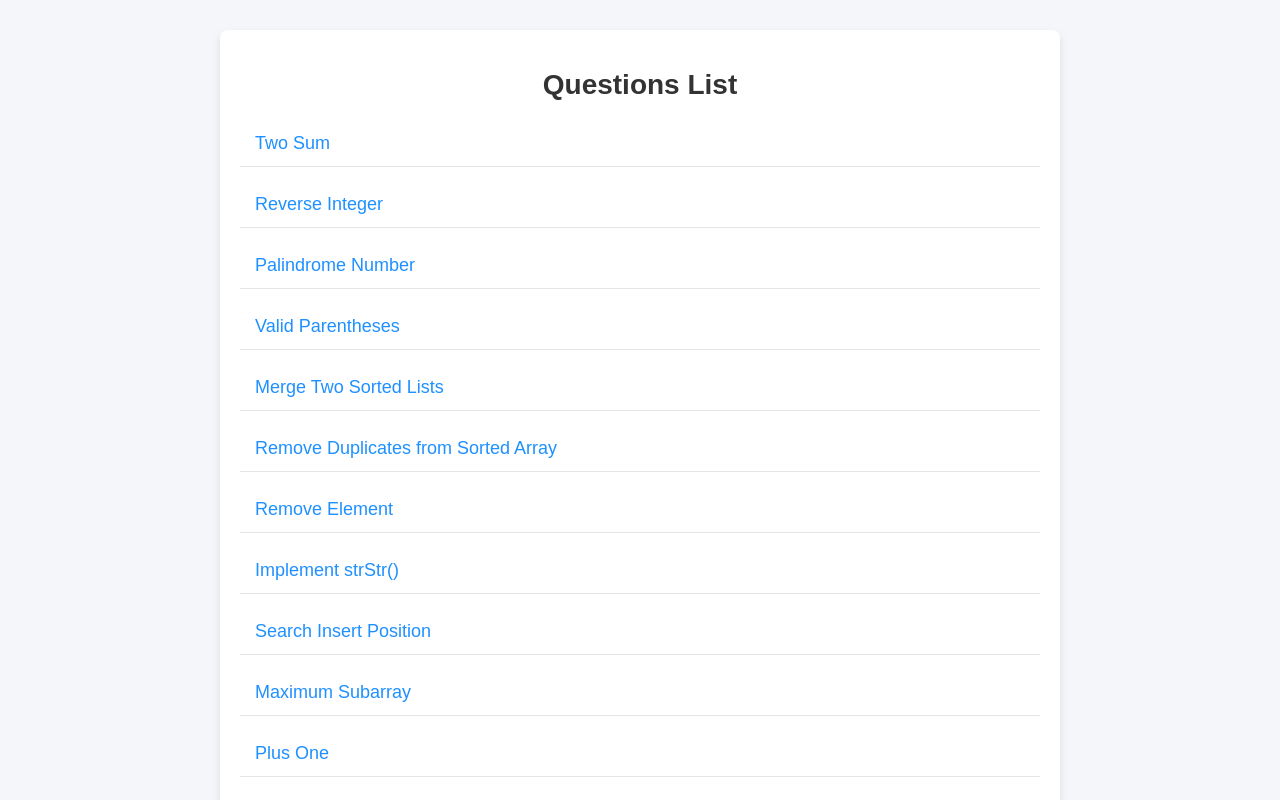
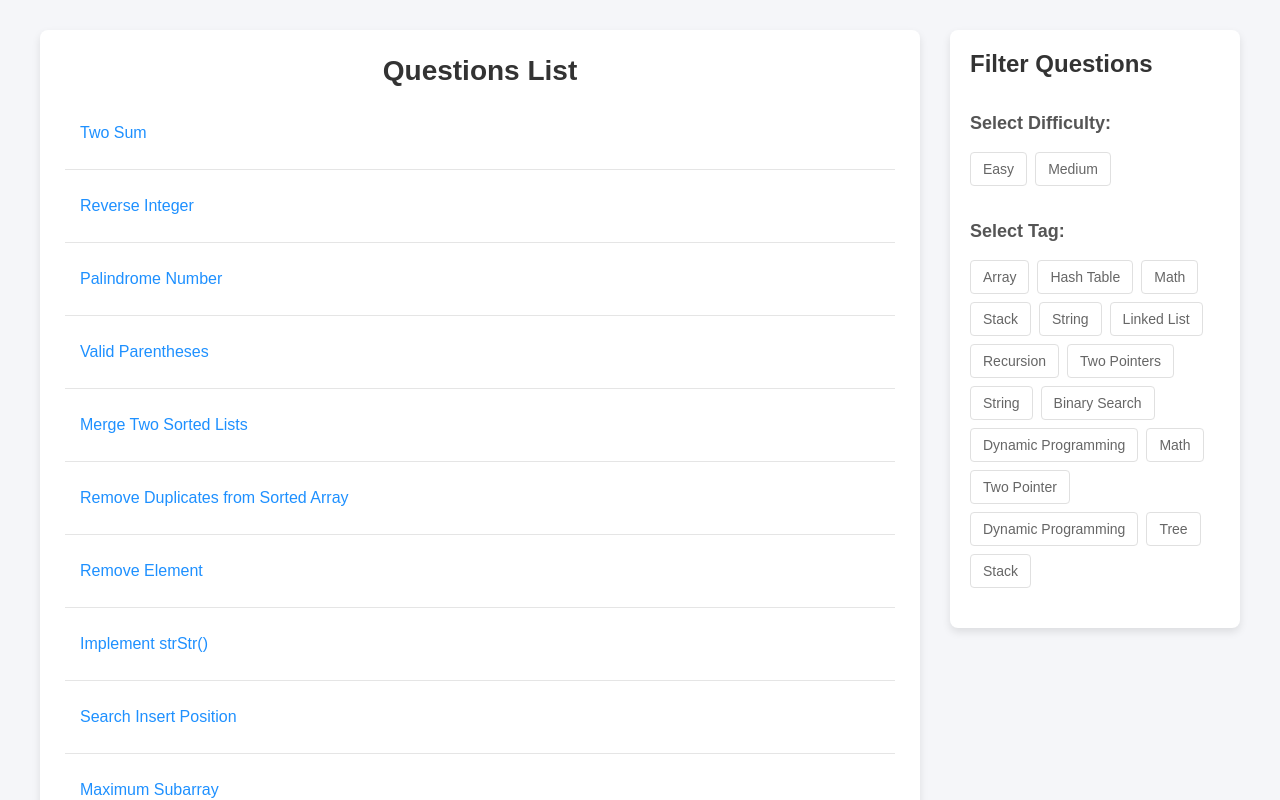
Before and after one commit to vtsl-DevRev/questionIDE, a React (Vite) app: page / in a window 1280 px wide. Shown: the top 800 px of the page. Built offline with nearby package versions, Linux system fonts and the light colour scheme.

Commit message:
filter added

```diff
--- a/src/assets/components/QuestionListComponent/QuestionListComponent.css
+++ b/src/assets/components/QuestionListComponent/QuestionListComponent.css
@@ -6,59 +6,151 @@ body {
     padding: 0;
 }
 
-/* Container for the whole component */
-#questionsList {
-    max-width: 800px;
+/* Main container layout */
+#questionsListContainer {
+    display: flex;
+    gap: 30px;
+    max-width: 1200px;
     margin: 30px auto;
+    padding: 0 20px;
+}
+
+/* Filter panel styles */
+#filterPanel {
+    flex: 0 0 250px;
+    background-color: #ffffff;
     padding: 20px;
-    background-color: #ffffff;
     border-radius: 8px;
     box-shadow: 0 4px 8px rgba(0, 0, 0, 0.1);
+    height: fit-content;
 }
 
-/* Title styling */
-h1 {
+#filterPanel h2 {
+    font-size: 24px;
+    color: #333;
+    margin-top: 0;
+    margin-bottom: 20px;
+}
+
+#filterPanel h3 {
+    font-size: 18px;
+    color: #555;
+    margin: 15px 0 10px;
+}
+
+/* Filter button containers */
+#difficultyButtons,
+#tagButtons {
+    display: flex;
+    flex-direction: column;
+    gap: 8px;
+    margin-bottom: 20px;
+}
+
+.buttonPanel {
+    display: flex;
+    flex-direction: row;
+    flex-wrap: wrap;
+    gap: 8px;
+}
+
+/* Filter button styles */
+#filterPanel button {
+    padding: 8px 12px;
+    border: 1px solid #e0e0e0;
+    border-radius: 4px;
+    background-color: #ffffff;
+    color: #666;
+    cursor: pointer;
+    transition: all 0.2s ease;
+    text-align: left;
+    font-size: 14px;
+    width: max-content;
+}
+
+#filterPanel button:hover {
+    background-color: #f5f6f9;
+    border-color: #1e90ff;
+    color: #1e90ff;
+}
+
+#filterPanel button.selected {
+    background-color: #1e90ff;
+    color: white;
+    border-color: #1e90ff;
+}
+
+/* Questions list styles */
+#questionsList {
+    flex: 1;
+    background-color: #ffffff;
+    padding: 25px;
+    border-radius: 8px;
+    box-shadow: 0 4px 8px rgba(0, 0, 0, 0.1);
+    min-width: 0; /* Prevents flex item from overflowing */
+}
+
+#questionsList h1 {
     font-size: 28px;
     font-weight: 600;
     color: #333;
-    margin-bottom: 20px;
+    margin-top: 0;
+    margin-bottom: 25px;
     text-align: center;
 }
 
 /* List styling */
-ul {
+#questionsList ul {
     list-style-type: none;
     padding: 0;
+    margin: 0;
 }
 
-li {
+#questionsList li {
     margin-bottom: 15px;
 }
 
 /* Link styling */
-a {
-    font-size: 18px;
+#questionsList a {
+    font-size: 16px;
     font-weight: 500;
     color: #1e90ff;
     text-decoration: none;
     display: block;
     padding: 12px 15px;
     border-radius: 6px;
-    transition: background-color 0.2s ease, transform 0.2s ease;
+    transition: all 0.2s ease;
 }
 
-a:hover {
+#questionsList a:hover {
     background-color: #f0f8ff;
     transform: translateY(-2px);
+    color: #0056b3;
 }
 
-/* Optional: Add a border between questions */
-li:not(:last-child) {
+/* Divider between questions */
+#questionsList li:not(:last-child) {
     border-bottom: 1px solid #e5e5e5;
+    padding-bottom: 15px;
 }
 
-/* Styling for the hover effect */
-a:hover {
-    cursor: pointer;
-    color: #0056b3;
+/* Responsive design */
+@media (max-width: 768px) {
+    #questionsListContainer {
+        flex-direction: column;
+        padding: 15px;
+    }
+
+    #filterPanel {
+        flex: none;
+        width: auto;
+    }
+
+    #questionsList {
+        padding: 20px;
+    }
+
+    #questionsList h1 {
+        font-size: 24px;
+    }
 }
--- a/src/assets/components/QuestionListComponent/QuestionListComponent.tsx
+++ b/src/assets/components/QuestionListComponent/QuestionListComponent.tsx
@@ -1,6 +1,6 @@
-import React from 'react'
-import { Link } from 'react-router-dom'
-import './QuestionListComponent.css'
+import React, { useState } from 'react';
+import { Link } from 'react-router-dom';
+import './QuestionListComponent.css';
 
 interface Testcases {
     input: string;
@@ -30,19 +30,76 @@ interface QuestionListProps {
 }
 
 const QuestionListComponent: React.FC<QuestionListProps> = ({ questionsData, handleQuestionClick }) => {
+    const [selectedDifficulties, setSelectedDifficulties] = useState<string[]>([]);
+    const [selectedTags, setSelectedTags] = useState<string[]>([]);
+
+    const handleDifficultyClick = (difficulty: string) => {
+        setSelectedDifficulties((prev) =>
+            prev.includes(difficulty) ? prev.filter((d) => d !== difficulty) : [...prev, difficulty]
+        );
+    };
+
+    const handleTagClick = (tag: string) => {
+        setSelectedTags((prev) =>
+            prev.includes(tag) ? prev.filter((t) => t !== tag) : [...prev, tag]
+        );
+    };
+
+    const filteredQuestions = questionsData.filter((question) => {
+        const matchesDifficulty = selectedDifficulties.length === 0 || selectedDifficulties.includes(question.difficulty);
+        const matchesTag = selectedTags.length === 0 || selectedTags.some((tag) => question.tags.includes(tag));
+        return matchesDifficulty && matchesTag;
+    });
+
+    const uniqueDifficulties = Array.from(new Set(questionsData.map((question) => question.difficulty)));
+    const uniqueTags = Array.from(new Set(questionsData.flatMap((question) => question.tags.split(','))));
 
     return (
+        <div id='questionsListContainer'>
             <div id='questionsList'>
                 <h1>Questions List</h1>
                 <ul>
-            {questionsData.map((question: Question) => (
+                    {filteredQuestions.map((question: Question) => (
                         <li key={question.id}>
                             <Link to={`/${question.id}`} onClick={() => handleQuestionClick(question)}>{question.title}</Link>
                         </li>
                     ))}
                 </ul>
             </div>
-    )
-}
+            <div id='filterPanel'>
+                <h2>Filter Questions</h2>
+                <div id='difficultyButtons'>
+                    <h3>Select Difficulty:</h3>
+                    <div className='buttonPanel'>
+                        {uniqueDifficulties.map((difficulty, index) => (
+                            <button
+                                key={index}
+                                onClick={() => handleDifficultyClick(difficulty)}
+                                className={selectedDifficulties.includes(difficulty) ? 'selected' : ''}
+                            >
+                                {difficulty}
+                            </button>
+                        ))}
+                    </div>
+                </div>
 
-export default QuestionListComponent
+                <div id='tagButtons'>
+                    <h3>Select Tag:</h3>
+                    <div className='buttonPanel'>
+                        {uniqueTags.map((tag, index) => (
+                            <button
+                                key={index}
+                                onClick={() => handleTagClick(tag)}
+                                className={selectedTags.includes(tag) ? 'selected' : ''}
+                            >
+                                {tag}
+                            </button>
+                        ))}
+                    </div>
+                </div>
+            </div>
+        </div>
+    );
+};
+
+export default QuestionListComponent;
--- a/src/assets/components/QuestionPageComponent/QuestionPageComponent.tsx
+++ b/src/assets/components/QuestionPageComponent/QuestionPageComponent.tsx
@@ -27,7 +27,6 @@ interface Question {
 }
 
 const QuestionPageComponent: React.FC = () => {
-    const [showList, setShowList] = useState(true);
     const [clickedQuestion, setClickedQuestion] = useState<Question | null>(null);
     const navigate = useNavigate();
 
@@ -328,21 +327,20 @@ const QuestionPageComponent: React.FC = () => {
 
     const handleQuestionClick = (question: Question) => {
         setClickedQuestion(question);
-        setShowList(false);
         navigate(`/${question.id}`);
     };
 
     return (
-        <div>
-            {showList ? (
-                <QuestionListComponent questionsData={questionsData} handleQuestionClick={handleQuestionClick} />
-            ) : null}
-
-            <Routes>
-                <Route path="/" element={questionsData && <QuestionListComponent questionsData={questionsData} handleQuestionClick={handleQuestionClick} />} />
-                <Route path="/:id" element={clickedQuestion && <QuestionIDEComponent question={clickedQuestion} />} />
-            </Routes>
-        </div>
+        <Routes>
+            <Route
+                path="/"
+                element={ <QuestionListComponent questionsData={questionsData} handleQuestionClick={handleQuestionClick} /> }
+            />
+            <Route
+                path="/:id"
+                element={ clickedQuestion && <QuestionIDEComponent question={clickedQuestion} /> }
+            />
+        </Routes>
     );
 };
 
```
Lines whose indentation alone changed are shown as unchanged.
